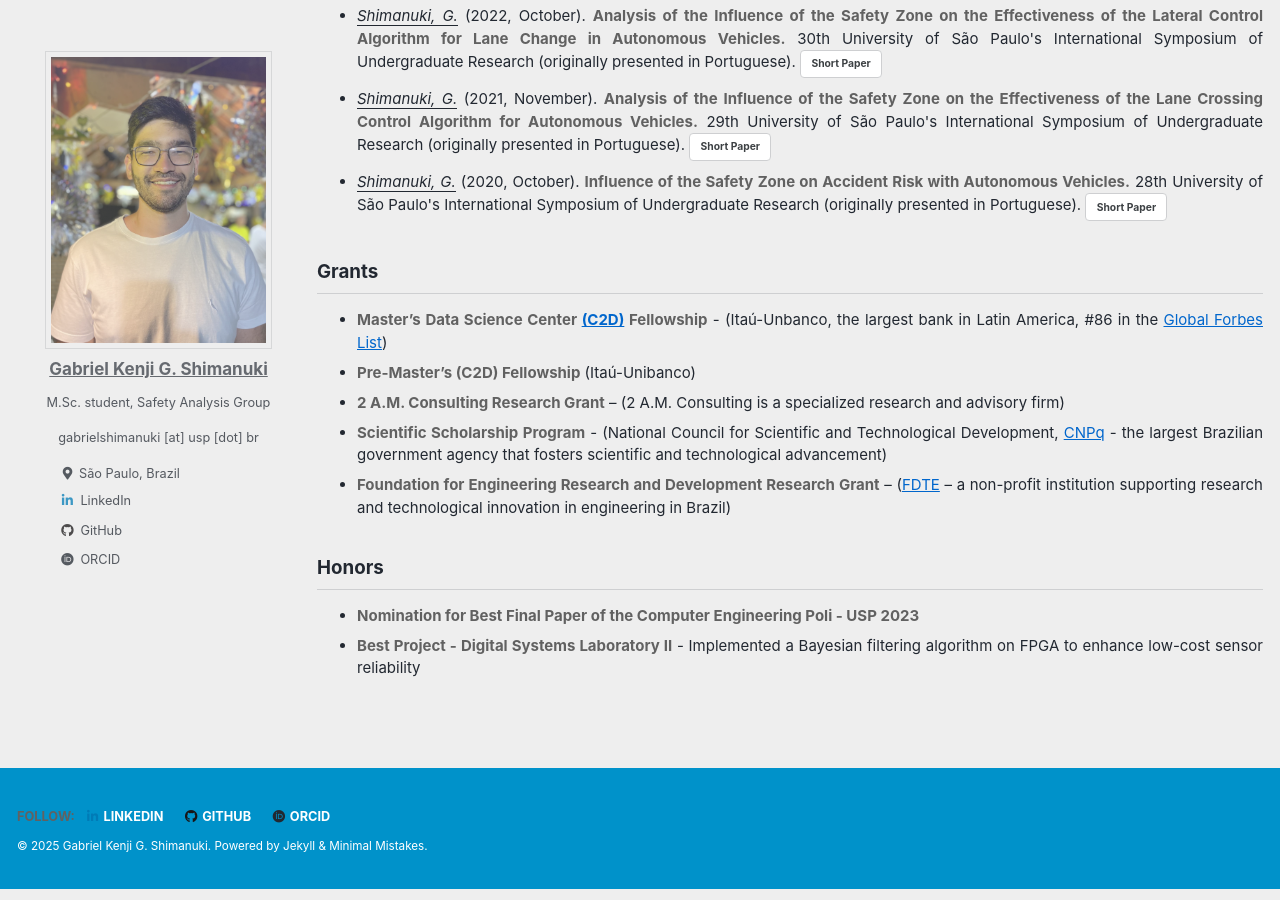
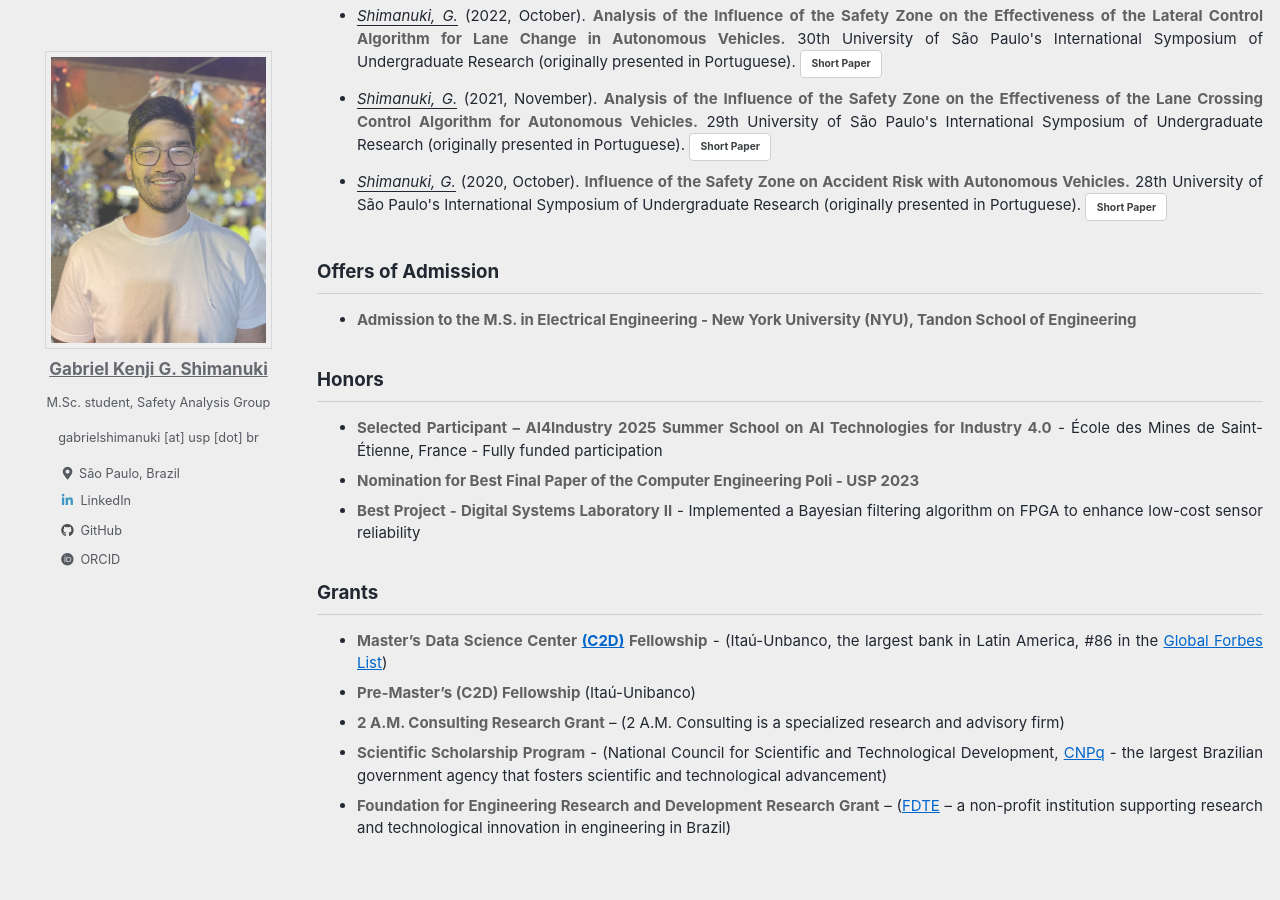
Before and after one commit to GabrielShimanuki/gabrielshimanuki.github.io, a Jekyll site: the page built from index.md, in a window 1280 px wide and 900 px high, scrolled down 1247 px. Built offline with Jekyll 4.4.1, drawn with Linux system fonts in a browser that asks for light colours; cached includes are drawn as plain includes.

Commit message:
CV Update

```diff
--- a/index.md
+++ b/index.md
@@ -151,6 +151,30 @@ a[href="/feed.xml"] {
   </ul>
 </div>
 
+## Offers of Admission
+<div class="justify-text">
+  <ul>
+    <li>
+      <strong>Admission to the M.S. in Electrical Engineering - New York University (NYU), Tandon School of Engineering</strong>
+    </li>
+  </ul>
+</div>
+
+## Honors
+<div class="justify-text">
+  <ul>
+    <li>
+      <strong>Selected Participant – AI4Industry 2025 Summer School on AI Technologies for Industry 4.0</strong> - École des Mines de Saint-Étienne, France - Fully funded participation
+    </li>
+    <li>
+      <strong>Nomination for Best Final Paper of the Computer Engineering Poli - USP 2023</strong>
+    </li>
+    <li>
+      <strong>Best Project - Digital Systems Laboratory II</strong> - Implemented a Bayesian filtering algorithm on FPGA to enhance low-cost sensor reliability
+    </li>
+  </ul>
+</div>
+
 ## Grants
 <div class="justify-text">
   <ul>
@@ -171,15 +195,3 @@ a[href="/feed.xml"] {
     </li>
   </ul>
 </div>
-
-## Honors
-<div class="justify-text">
-  <ul>
-    <li>
-      <strong>Nomination for Best Final Paper of the Computer Engineering Poli - USP 2023</strong>
-    </li>
-    <li>
-      <strong>Best Project - Digital Systems Laboratory II</strong> - Implemented a Bayesian filtering algorithm on FPGA to enhance low-cost sensor reliability
-    </li>
-  </ul>
-</div>
```
Also changed, not shown: _pages/CV.md (+7 -2 lines), 1 other file.
